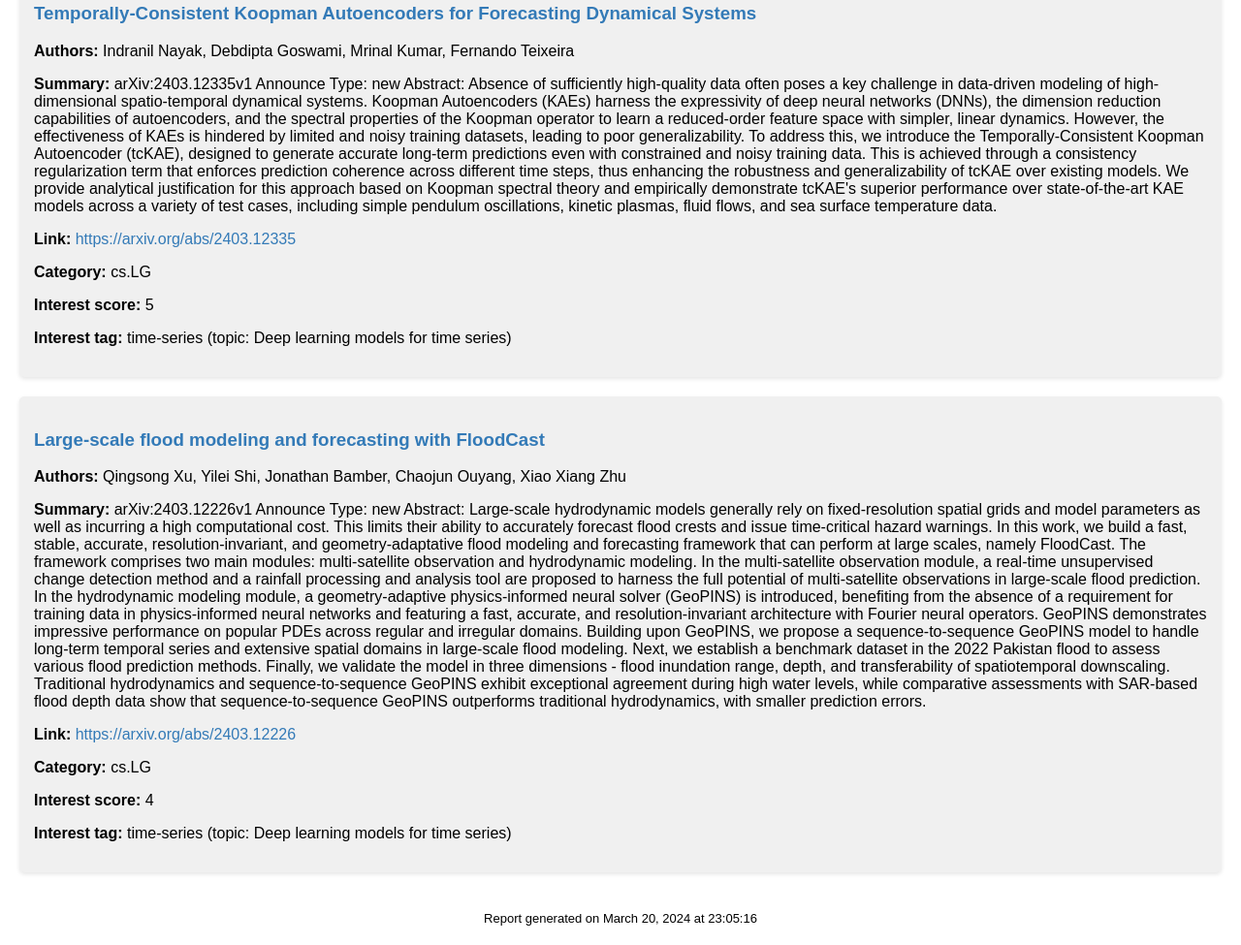
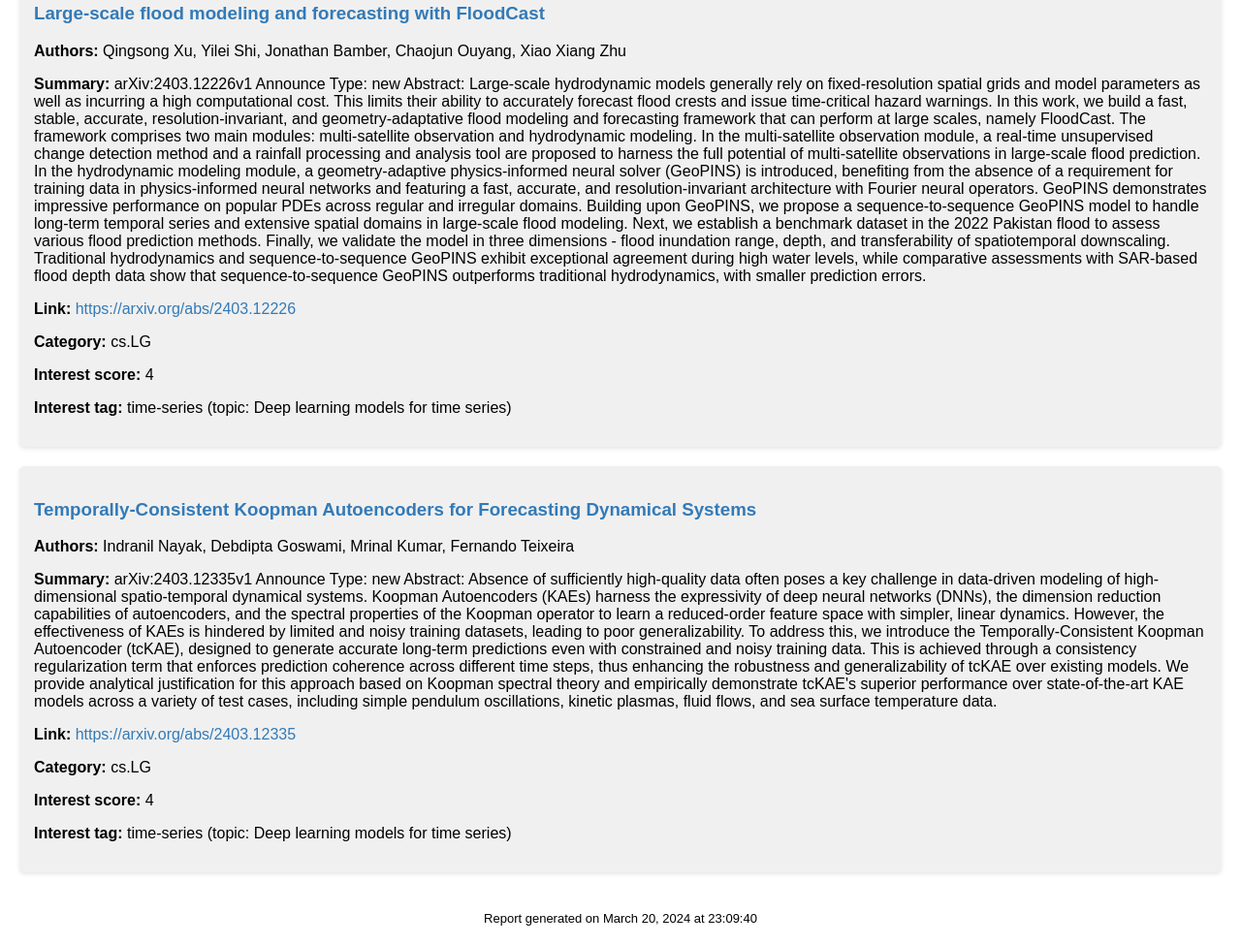
Before and after one commit to aldro61/arxiv_watcher, a plain HTML site: page papers_2024_03_20.html in a window 1280 px wide. Shown: the part 159-1134 px from the top of the page at 97% size. Drawn offline with Linux system fonts and the light colour scheme.

Commit message:
paper report update

```diff
--- a/papers_2024_03_20.html
+++ b/papers_2024_03_20.html
@@ -26,17 +26,6 @@
         <h1>Report for March 20, 2024</h1>
         <h2>Time-series</h2><div class='papers-container'>
         <div class="paper-box">
-            <h3>Temporally-Consistent Koopman Autoencoders for Forecasting Dynamical Systems</h3>
-            <p><strong>Authors:</strong> Indranil Nayak, Debdipta Goswami, Mrinal Kumar, Fernando Teixeira</p>
-            <p><strong>Summary:</strong> arXiv:2403.12335v1 Announce Type: new
-Abstract: Absence of sufficiently high-quality data often poses a key challenge in data-driven modeling of high-dimensional spatio-temporal dynamical systems. Koopman Autoencoders (KAEs) harness the expressivity of deep neural networks (DNNs), the dimension reduction capabilities of autoencoders, and the spectral properties of the Koopman operator to learn a reduced-order feature space with simpler, linear dynamics. However, the effectiveness of KAEs is hindered by limited and noisy training datasets, leading to poor generalizability. To address this, we introduce the Temporally-Consistent Koopman Autoencoder (tcKAE), designed to generate accurate long-term predictions even with constrained and noisy training data. This is achieved through a consistency regularization term that enforces prediction coherence across different time steps, thus enhancing the robustness and generalizability of tcKAE over existing models. We provide analytical justification for this approach based on Koopman spectral theory and empirically demonstrate tcKAE's superior performance over state-of-the-art KAE models across a variety of test cases, including simple pendulum oscillations, kinetic plasmas, fluid flows, and sea surface temperature data.</p>
-            <p><strong>Link:</strong> <a href="https://arxiv.org/abs/2403.12335" target="_blank">https://arxiv.org/abs/2403.12335</a></p>
-            <p><strong>Category:</strong> cs.LG</p>
-            <p><strong>Interest score:</strong> 5</p>
-            <p><strong>Interest tag:</strong> time-series (topic: Deep learning models for time series)</p>
-        </div>
-
-        <div class="paper-box">
             <h3>Large-scale flood modeling and forecasting with FloodCast</h3>
             <p><strong>Authors:</strong> Qingsong Xu, Yilei Shi, Jonathan Bamber, Chaojun Ouyang, Xiao Xiang Zhu</p>
             <p><strong>Summary:</strong> arXiv:2403.12226v1 Announce Type: new
@@ -46,4 +35,15 @@ Abstract: Large-scale hydrodynamic models generally rely on fixed-resolution spa
             <p><strong>Interest score:</strong> 4</p>
             <p><strong>Interest tag:</strong> time-series (topic: Deep learning models for time series)</p>
         </div>
-        </div><div class='timestamp'>Report generated on March 20, 2024 at 23:05:16</div></body></html>
+
+        <div class="paper-box">
+            <h3>Temporally-Consistent Koopman Autoencoders for Forecasting Dynamical Systems</h3>
+            <p><strong>Authors:</strong> Indranil Nayak, Debdipta Goswami, Mrinal Kumar, Fernando Teixeira</p>
+            <p><strong>Summary:</strong> arXiv:2403.12335v1 Announce Type: new
+Abstract: Absence of sufficiently high-quality data often poses a key challenge in data-driven modeling of high-dimensional spatio-temporal dynamical systems. Koopman Autoencoders (KAEs) harness the expressivity of deep neural networks (DNNs), the dimension reduction capabilities of autoencoders, and the spectral properties of the Koopman operator to learn a reduced-order feature space with simpler, linear dynamics. However, the effectiveness of KAEs is hindered by limited and noisy training datasets, leading to poor generalizability. To address this, we introduce the Temporally-Consistent Koopman Autoencoder (tcKAE), designed to generate accurate long-term predictions even with constrained and noisy training data. This is achieved through a consistency regularization term that enforces prediction coherence across different time steps, thus enhancing the robustness and generalizability of tcKAE over existing models. We provide analytical justification for this approach based on Koopman spectral theory and empirically demonstrate tcKAE's superior performance over state-of-the-art KAE models across a variety of test cases, including simple pendulum oscillations, kinetic plasmas, fluid flows, and sea surface temperature data.</p>
+            <p><strong>Link:</strong> <a href="https://arxiv.org/abs/2403.12335" target="_blank">https://arxiv.org/abs/2403.12335</a></p>
+            <p><strong>Category:</strong> cs.LG</p>
+            <p><strong>Interest score:</strong> 4</p>
+            <p><strong>Interest tag:</strong> time-series (topic: Deep learning models for time series)</p>
+        </div>
+        </div><div class='timestamp'>Report generated on March 20, 2024 at 23:09:40</div></body></html>
```
Also changed, not shown: index.html (added, +2 -0 lines).
